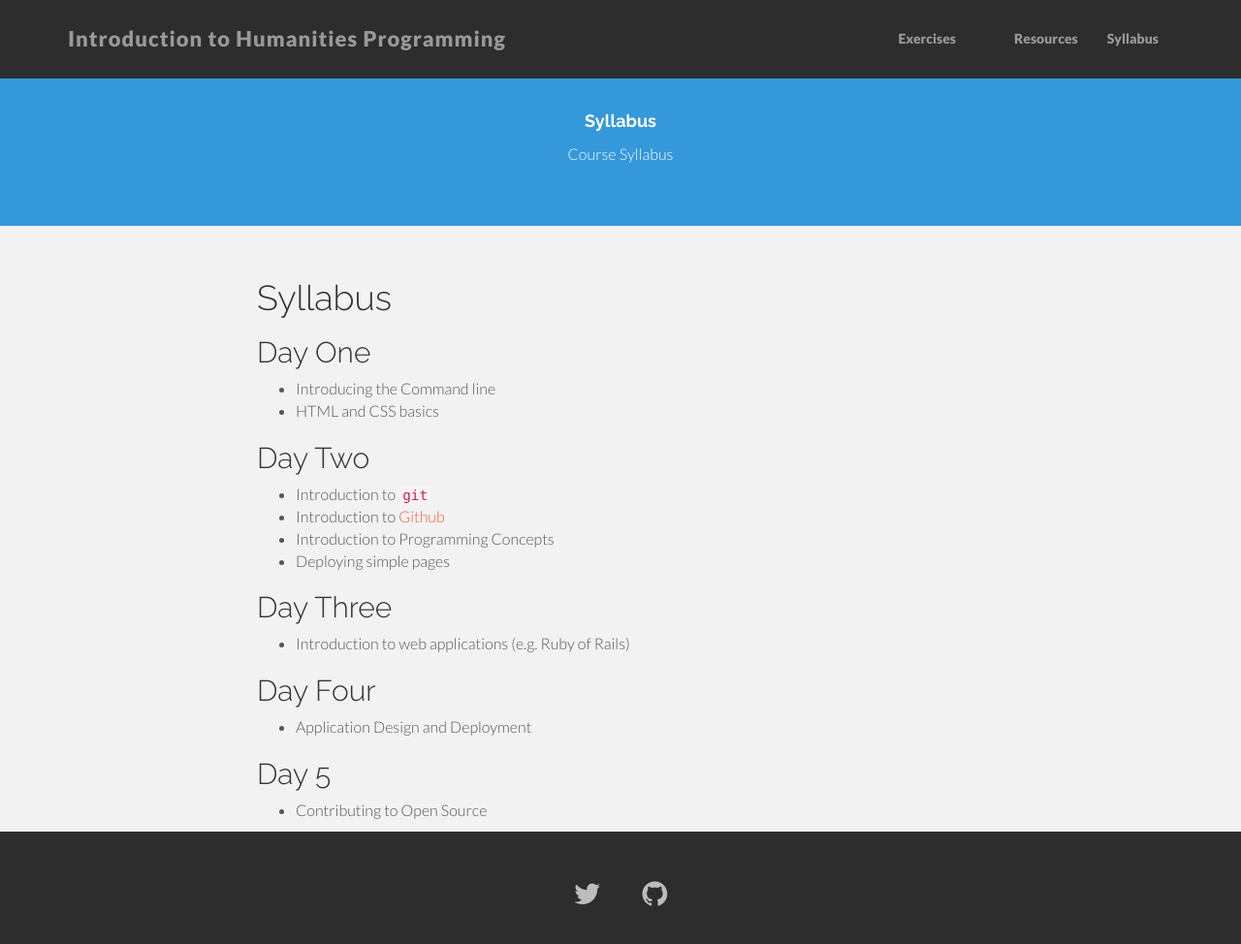
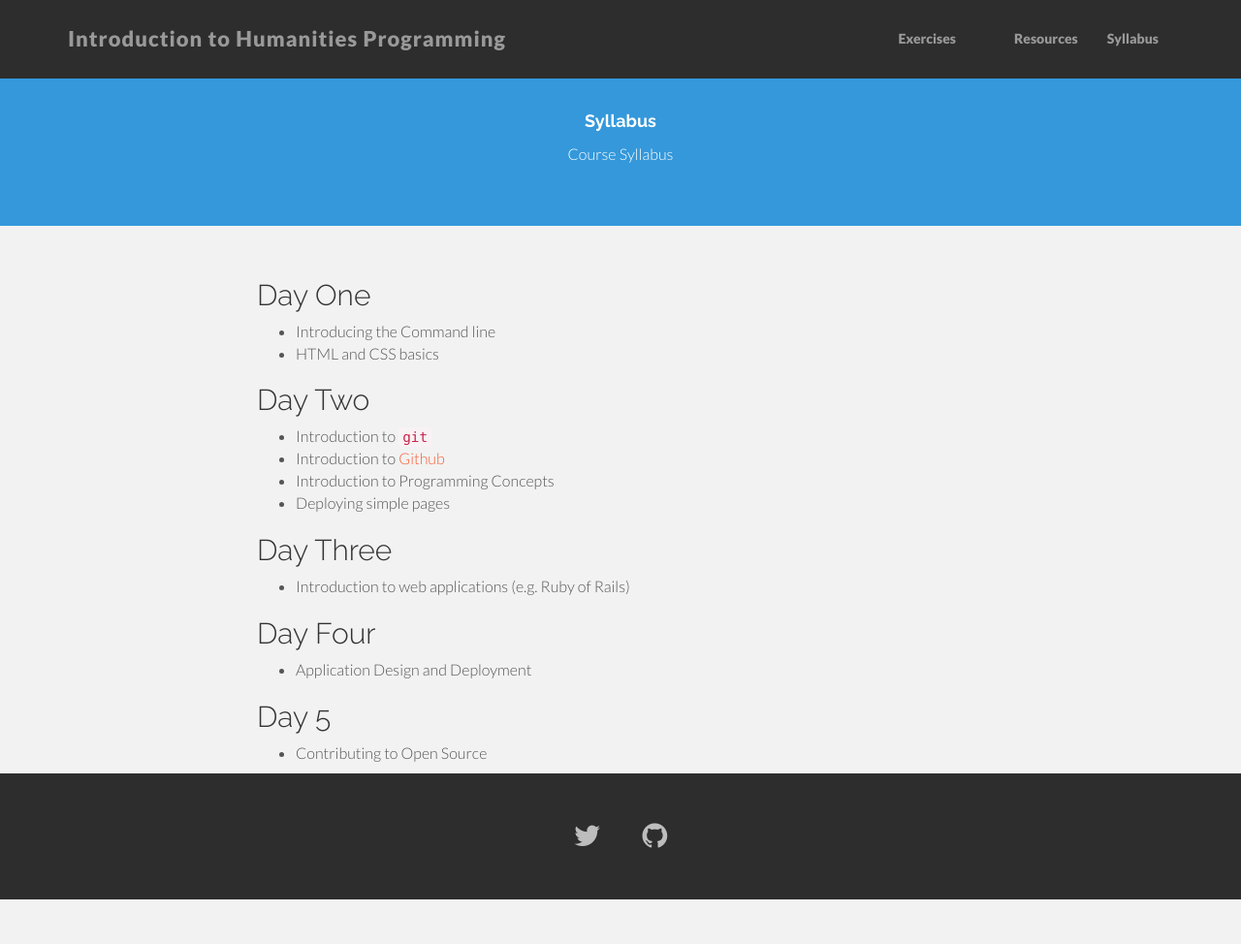
Before and after one commit to humanitiesprogramming/humanitiesprogramming.github.io, a Jekyll site: the page built from syllabus.md, in a window 1280 px wide and 988 px high. Shown: the top 974 px of the window at 97% size. Built offline with Jekyll 4.4.1, drawn with Linux system fonts in a browser that asks for light colours; nearby versions of some CDN libraries; library files that are not in the unit come from our copies.

Commit message:
update syllabus

```diff
--- a/syllabus.md
+++ b/syllabus.md
@@ -3,8 +3,6 @@ layout: page
 title: Syllabus
 description: Course Syllabus
 ---
-
-# Syllabus
 
 <div class="syllabus">
   <div id="day-one">
```
